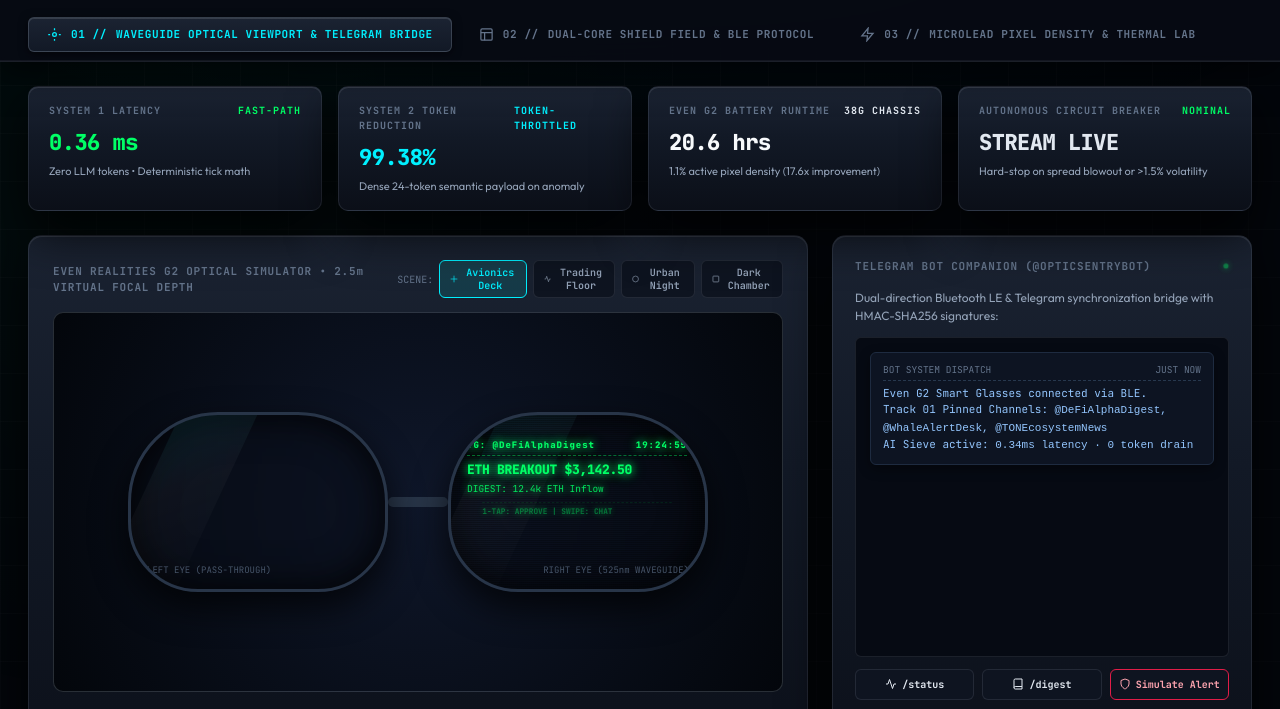
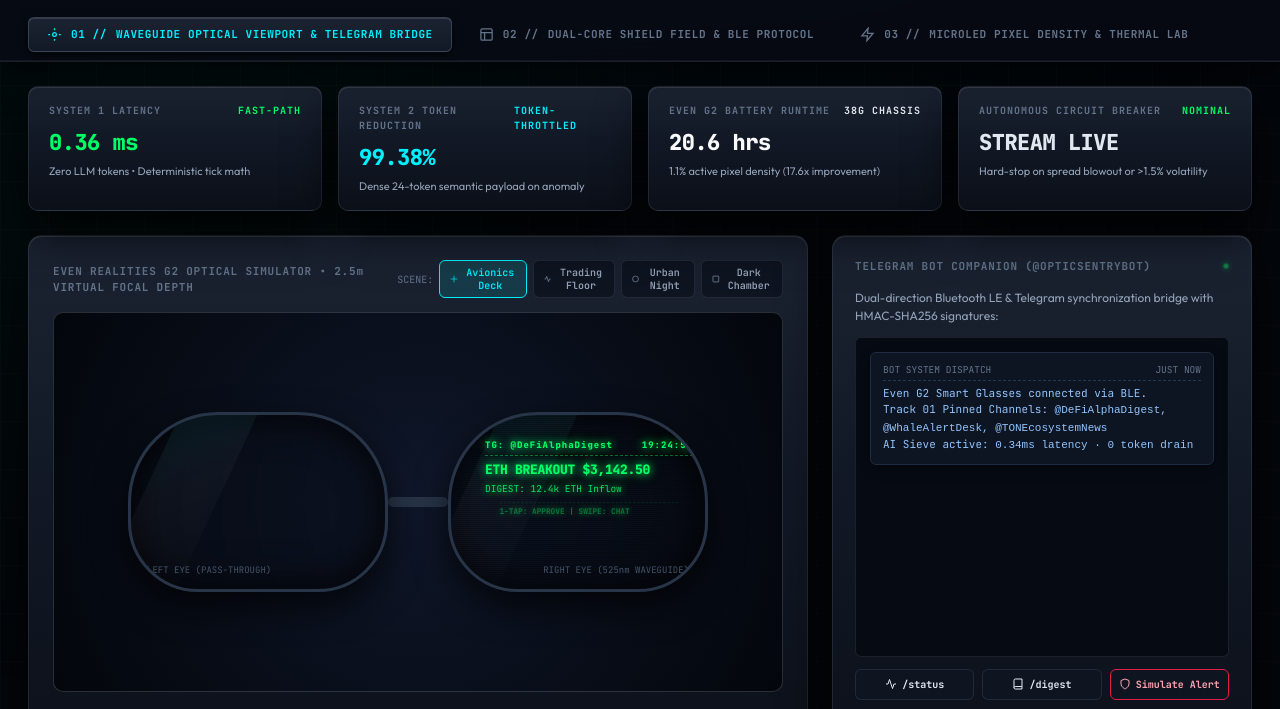
Before and after one commit to amazing200guy1-a11y/opticsentry-os, a website built with Vite: page evenhub-g2/index.html in a window 1280 px wide. Shown: the part 59-768 px from the top of the page. Built offline with nearby package versions, Linux system fonts and the light colour scheme; what @evenrealities/even_hub_sdk would draw is missing.

Commit message:
fix(track01): MICROLED typo fix + clean Telegram HUD headlines (no price data in G2 display)

```diff
--- a/evenhub-g2/index.html
+++ b/evenhub-g2/index.html
@@ -401,8 +401,9 @@
     .waveguide-display {
       position: absolute;
       top: 24px;
-      right: 18px;
-      width: 220px;
+      right: 12px;
+      width: 216px;
+      padding-left: 8px;
       font-family: var(--font-mono);
       color: var(--microled-525);
       text-shadow: 0 0 8px var(--microled-525), 0 0 16px var(--microled-glow);
@@ -841,7 +842,7 @@
       </button>
       <button class="tab-btn" onclick="switchTab(2, this)">
         <svg viewBox="0 0 24 24" fill="none" stroke="currentColor" stroke-width="2"><path d="M13 2 3 14h9l-1 8 10-12h-9l1-8z"/></svg>
-        <span>03 //</span> MICROLEAD PIXEL DENSITY & THERMAL LAB
+        <span>03 //</span> MICROLED PIXEL DENSITY & THERMAL LAB
       </button>
     </nav>
   </header>
@@ -1136,12 +1137,12 @@ TRANSPORT STATUS: ZERO PACKET DROP (ACK 112 μs)
       </div>
     </section>
 
-    <!-- ═══════════════ ENCLAVE 03: MICROLEAD POWER & THERMAL LAB ═══════════════ -->
+    <!-- ═══════════════ ENCLAVE 03: MICROLED POWER & THERMAL LAB ═══════════════ -->
     <section class="tab-panel" id="tab2">
       <div class="dual-column-grid">
         <div class="gunmetal-block">
           <div class="block-header">
-            <span>525nm MICROLEAD POWER DEPLETION MODEL</span>
+            <span>525nm MICROLED POWER DEPLETION MODEL</span>
             <span style="color:var(--microled-525)">684 mWh BATTERY</span>
           </div>
           <div style="font-size:12px; color:var(--text-titanium); margin-bottom:14px;">
--- a/evenhub-g2/src/main.ts
+++ b/evenhub-g2/src/main.ts
@@ -34,23 +34,23 @@ interface TelegramChannelItem {
 const telegramChannels: TelegramChannelItem[] = [
   {
     channel: '@DeFiAlphaDigest',
-    headline: 'ETH BREAKOUT $3,142.50',
-    digest: 'DIGEST: 12.4k ETH Inflow',
-    subtext: 'SENTIMENT: Bullish (+2.4%)',
+    headline: 'NEW MSG: DeFi Alpha Signal',
+    digest: 'DIGEST: Liquidity Pool Alert',
+    subtext: 'AI REPLY READY — 1-TAP ACK',
     priority: 'NORMAL'
   },
   {
     channel: '@WhaleAlertDesk',
-    headline: 'BTC WHALE $91,480.00',
-    digest: 'ALERT: 5,200 BTC to Vault',
-    subtext: 'PRIORITY: HIGH (Track 01)',
+    headline: 'ALERT: Phishing Link Flagged',
+    digest: 'FLAGGED: Fake Airdrop Link',
+    subtext: 'PRIORITY: HIGH — TAP TO MUTE',
     priority: 'HIGH'
   },
   {
     channel: '@TONEcosystemNews',
-    headline: 'TON NEWS $5.82 (+4.1%)',
-    digest: 'UPDATE: Mini App Gateway',
-    subtext: 'COMMUNITY: 94k Active Users',
+    headline: 'TON: Mini App Gateway Update',
+    digest: 'UPDATE: 94k Active Community',
+    subtext: 'SWIPE TO CYCLE CHANNELS',
     priority: 'NORMAL'
   }
 ]
```
Also changed, not shown: 2 other files.
